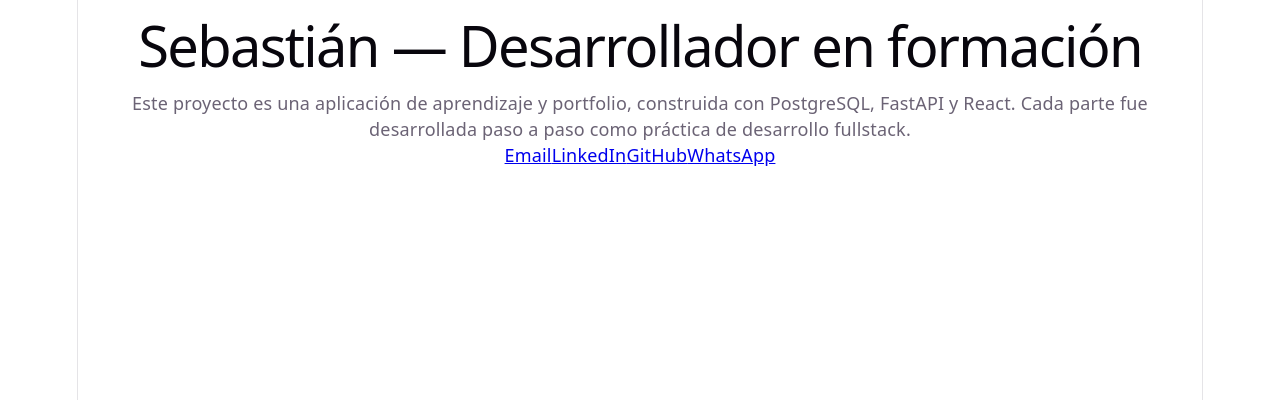
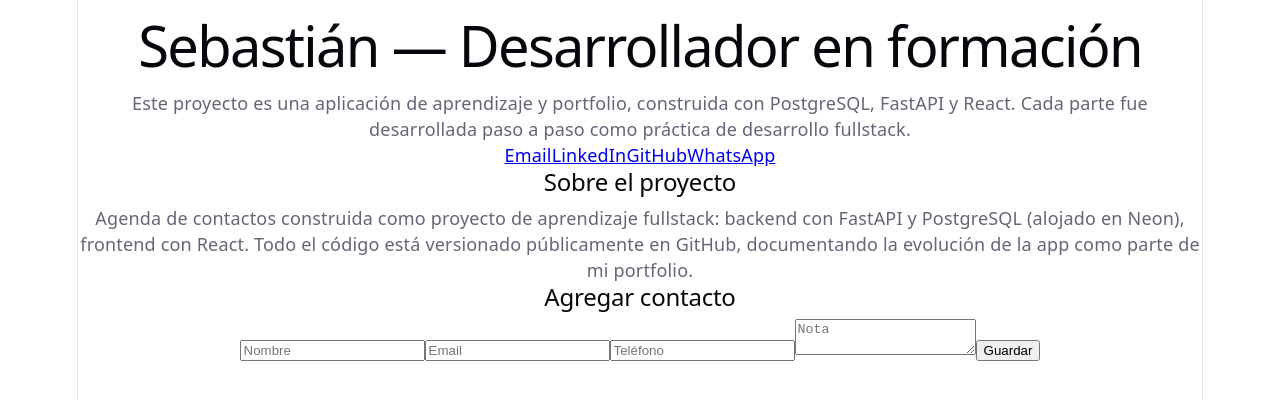
Before and after one commit to sebam113/agenda-app, a React app in the folder frontend/: page / in a window 1280 px wide. Shown: the top 400 px of the page. Built offline with nearby package versions, Linux system fonts and the light colour scheme; the HTML template or start-up script is replaced by a standard one.

Commit message:
Agregar FormularioContacto, CORS y conexion real al backend

```diff
--- a/frontend/src/App.jsx
+++ b/frontend/src/App.jsx
@@ -1,9 +1,13 @@
 import Hero from './components/Hero'
+import Sobre from './components/Sobre'
+import FormularioContacto from './features/contactos/FormularioContacto'
 
 function App() {
   return (
     <>
       <Hero />
+      <Sobre />
+      <FormularioContacto />
     </>
   )
 }
--- /dev/null
+++ b/frontend/src/components/Sobre.jsx
@@ -0,0 +1,15 @@
+function Sobre() {
+  return (
+    <section className="sobre">
+      <h2>Sobre el proyecto</h2>
+      <p>
+        Agenda de contactos construida como proyecto de aprendizaje fullstack:
+        backend con FastAPI y PostgreSQL (alojado en Neon), frontend con React.
+        Todo el código está versionado públicamente en GitHub, documentando la
+        evolución de la app como parte de mi portfolio.
+      </p>
+    </section>
+  )
+}
+
+export default Sobre
--- /dev/null
+++ b/frontend/src/features/contactos/FormularioContacto.jsx
@@ -0,0 +1,66 @@
+import { useState } from 'react'
+import { crearContacto } from './contactosApi'
+
+function FormularioContacto() {
+  const [formulario, setFormulario] = useState({
+    nombre: '',
+    email: '',
+    telefono: '',
+    nota: '',
+  })
+  const [mensaje, setMensaje] = useState('')
+
+  function manejarCambio(evento) {
+    const { name, value } = evento.target
+    setFormulario({ ...formulario, [name]: value })
+  }
+
+  async function manejarEnvio(evento) {
+    evento.preventDefault()
+    try {
+      await crearContacto(formulario)
+      setMensaje('Contacto guardado correctamente')
+      setFormulario({ nombre: '', email: '', telefono: '', nota: '' })
+    } catch (error) {
+      setMensaje('Error al guardar el contacto')
+    }
+  }
+
+  return (
+    <section className="formulario-contacto">
+      <h2>Agregar contacto</h2>
+      <form onSubmit={manejarEnvio}>
+        <input
+          name="nombre"
+          placeholder="Nombre"
+          value={formulario.nombre}
+          onChange={manejarCambio}
+          required
+        />
+        <input
+          name="email"
+          placeholder="Email"
+          value={formulario.email}
+          onChange={manejarCambio}
+          required
+        />
+        <input
+          name="telefono"
+          placeholder="Teléfono"
+          value={formulario.telefono}
+          onChange={manejarCambio}
+        />
+        <textarea
+          name="nota"
+          placeholder="Nota"
+          value={formulario.nota}
+          onChange={manejarCambio}
+        />
+        <button type="submit">Guardar</button>
+      </form>
+      {mensaje && <p>{mensaje}</p>}
+    </section>
+  )
+}
+
+export default FormularioContacto
--- /dev/null
+++ b/frontend/src/features/contactos/contactosApi.js
@@ -0,0 +1,13 @@
+const API_URL = 'https://glorious-xylophone-wrg5wrwqr7x7h9g7q-8000.app.github.dev'
+
+export async function crearContacto(contacto) {
+  const respuesta = await fetch(`${API_URL}/contactos`, {
+    method: 'POST',
+    headers: { 'Content-Type': 'application/json' },
+    body: JSON.stringify(contacto),
+  })
+  if (!respuesta.ok) {
+    throw new Error('No se pudo crear el contacto')
+  }
+  return respuesta.json()
+}
```
Also changed, not shown: 1 other file (tests, documents, lock files or other folders).
